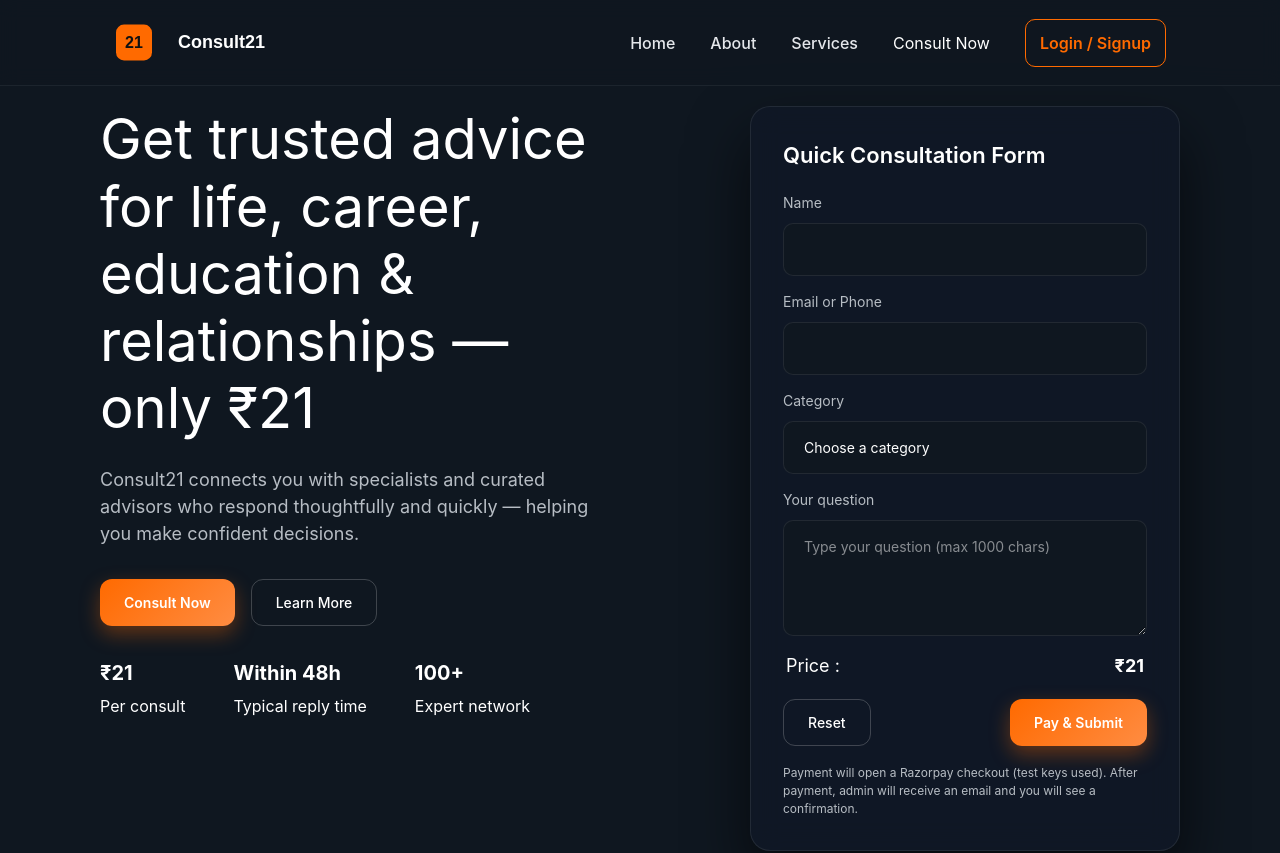
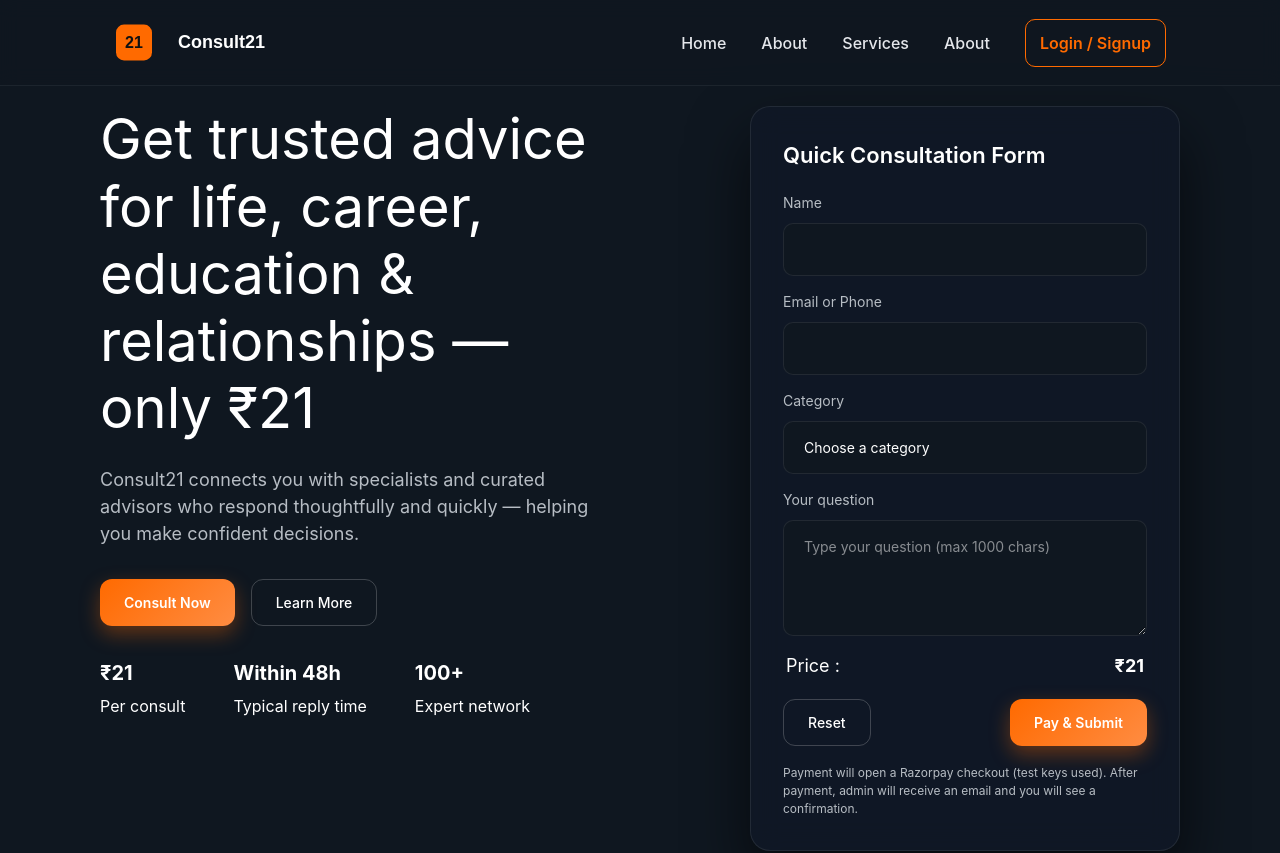
Before and after one commit to adityayadavms/Consult_21, a React (Vite) app in the folder frontend/consult/: page / in a window 1280 px wide. Shown: the top 853 px of the page. Built offline with nearby package versions, Linux system fonts and the light colour scheme.

Commit message:
Making some changes into the header.

```diff
--- a/frontend/consult/src/components/Header.jsx
+++ b/frontend/consult/src/components/Header.jsx
@@ -75,13 +75,8 @@
           <a href="#home">Home</a>
           <a href="#about">About</a>
           <a href="#services">Services</a>
+          <a href="#about">About</a>
 
-          <button
-            className="btn-outline"
-            onClick={() => navigate("/consult")}
-          >
-            Consult Now
-          </button>
 
           <div
               className="hamburger"
```
